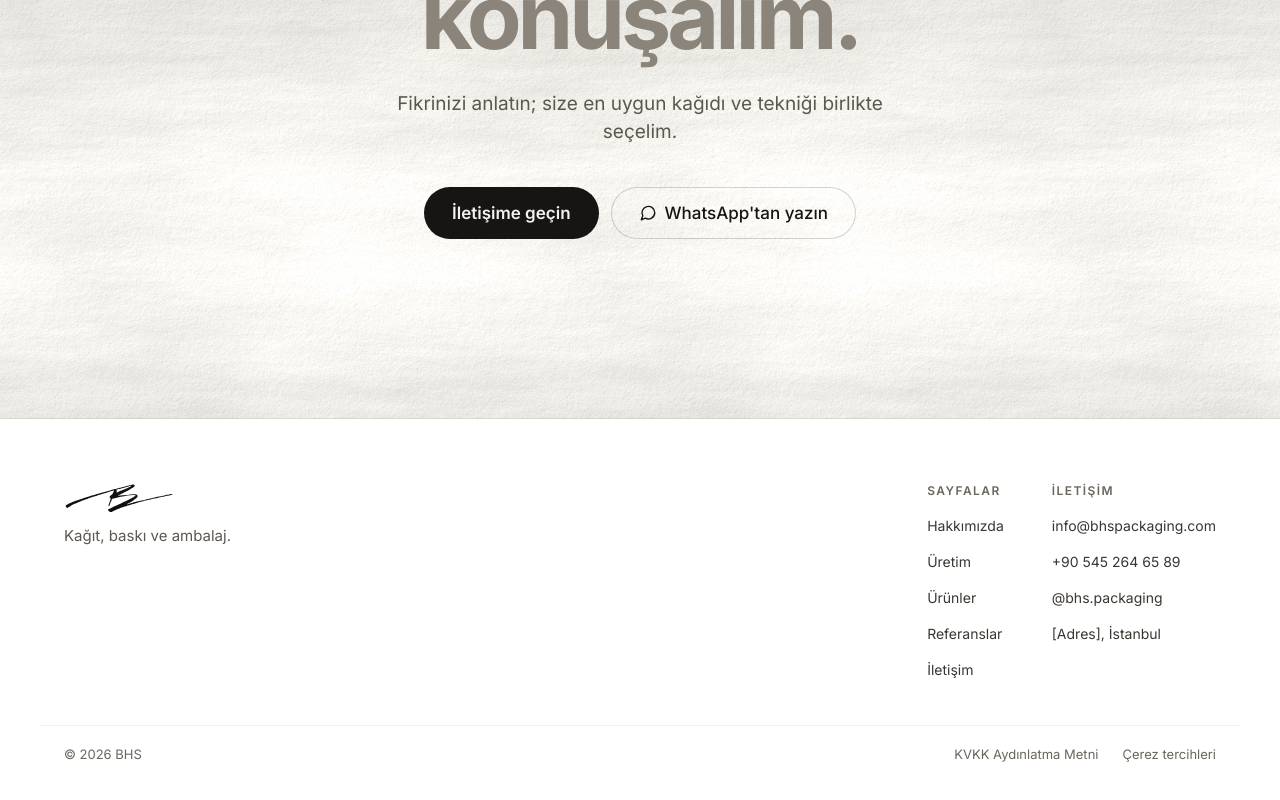
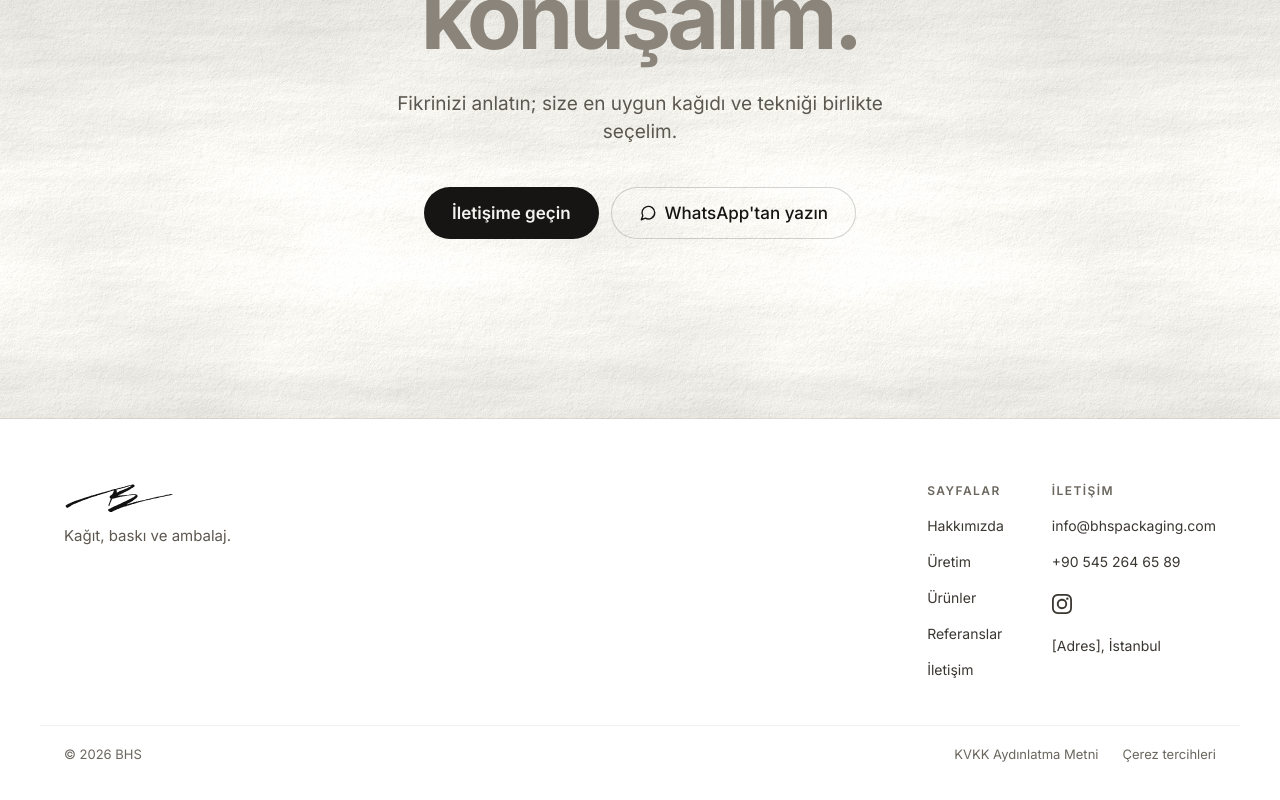
Before and after one commit to tbdoker/bhs, a Next.js app: page / in a window 1280 px wide. Shown: the part 5649-6449 px from the top of the page. Built offline with nearby package versions, Linux system fonts and the light colour scheme; no server answers.

Commit message:
Footer: Instagram icon instead of the @handle
Official glyph from the simple-icons package, a 44px tap target with an accessible label.

Co-Authored-By: Claude Opus 5.5 <noreply@anthropic.com>
Claude-Session: https://claude.ai/code/session_01P98amF3PzZGMkNtYLkB7nY

```diff
--- a/package.json
+++ b/package.json
@@ -12,7 +12,8 @@
     "@fontsource-variable/inter": "^5.2.0",
     "next": "16.4.5",
     "react": "19.3.1",
-    "react-dom": "19.3.1"
+    "react-dom": "19.3.1",
+    "simple-icons": "^16.36.0"
   },
   "devDependencies": {
     "@types/node": "^22.0.0",
--- a/src/app/globals.css
+++ b/src/app/globals.css
@@ -128,6 +128,8 @@ html[data-docked="true"] .site-header.is-overlay .site-header__logo,
 .site-footer__col { display: flex; flex-direction: column; gap: 4px; font-size: 14px; color: var(--ink-2); }
 .site-footer__col h2 { margin: 0 0 8px; font-size: 12px; font-weight: 600; letter-spacing: 0.12em; text-transform: uppercase; color: var(--muted-2); }
 .site-footer__col a, .site-footer__col span { min-height: 32px; display: flex; align-items: center; color: var(--ink-2); }
+.site-footer__col a.social-icon { width: 44px; height: 44px; margin-left: -12px; justify-content: center; border-radius: 999px; color: var(--ink-2); transition: color 200ms ease, background-color 200ms ease; }
+@media (hover: hover) and (pointer: fine) { .site-footer__col a.social-icon:hover { color: var(--ink); background-color: rgba(22, 21, 20, 0.06); } }
 .site-footer__bottom { max-width: 1200px; margin: 0 auto; padding: 20px var(--gutter) calc(40px + env(safe-area-inset-bottom, 0px)); display: flex; flex-wrap: wrap; justify-content: space-between; gap: 16px; font-size: 13px; color: var(--muted-2); box-shadow: 0 -1px 0 rgba(22, 21, 20, 0.06); }
 .site-footer__bottom nav { display: flex; flex-wrap: wrap; gap: 24px; }
 .site-footer__bottom a { color: var(--muted-2); }
--- a/src/components/Footer.tsx
+++ b/src/components/Footer.tsx
@@ -1,4 +1,5 @@
 import Link from "next/link";
+import { siInstagram } from "simple-icons";
 import Logo from "./Logo";
 import { href, type Locale, type PageKey } from "@/content/routes";
 import { CONTACT, getDictionary } from "@/content";
@@ -24,7 +25,9 @@ export default function Footer({ locale }: { locale: Locale }) {
             <h2>{t.contact}</h2>
             <a href={`mailto:${CONTACT.email}`}>{CONTACT.email}</a>
             <a href={CONTACT.phoneHref}>{CONTACT.phone}</a>
-            <a href={CONTACT.instagramUrl} target="_blank" rel="noopener noreferrer">{CONTACT.instagram}</a>
+            <a className="social-icon" href={CONTACT.instagramUrl} target="_blank" rel="noopener noreferrer" aria-label={`Instagram ${CONTACT.instagram}`}>
+              <svg viewBox="0 0 24 24" width="20" height="20" fill="currentColor" aria-hidden><path d={siInstagram.path} /></svg>
+            </a>
             <span>{t.address}</span>
           </div>
         </div>
```
Also changed, not shown: 1 other file (tests, documents, lock files or other folders).
